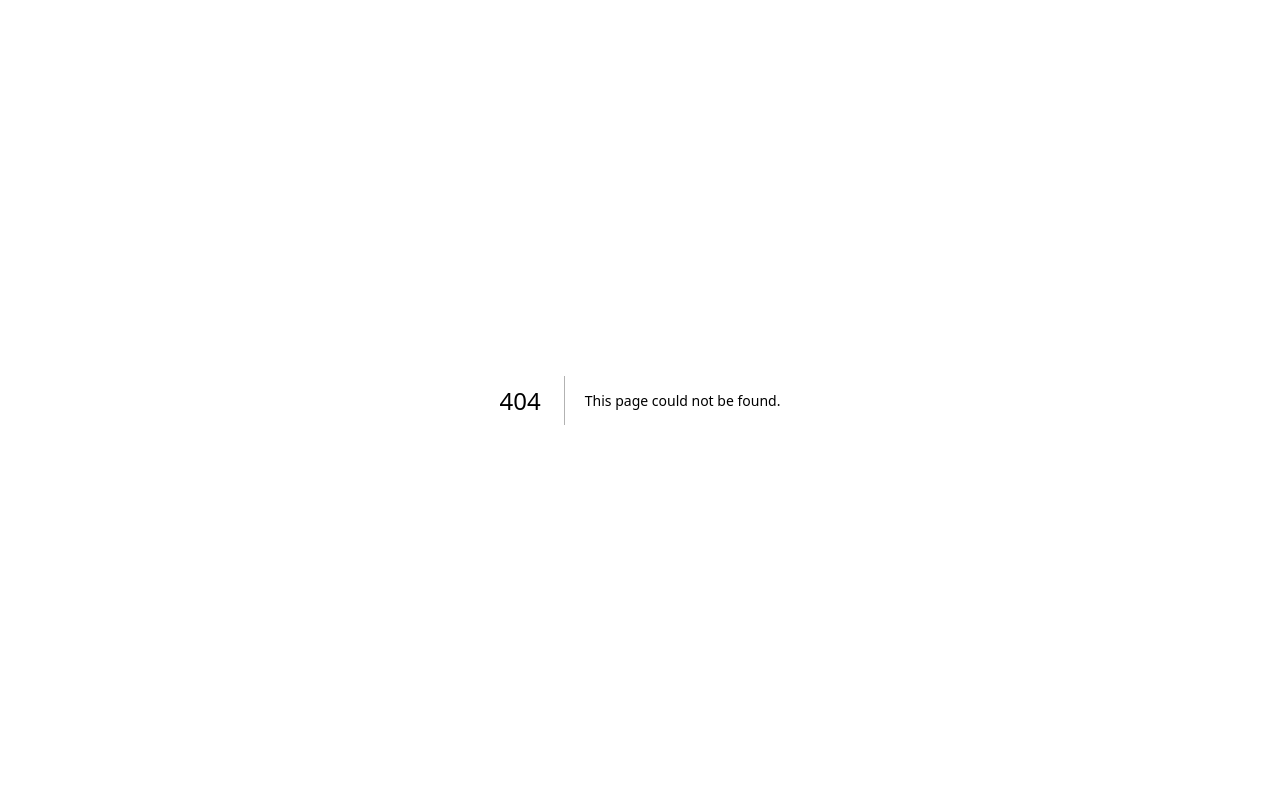
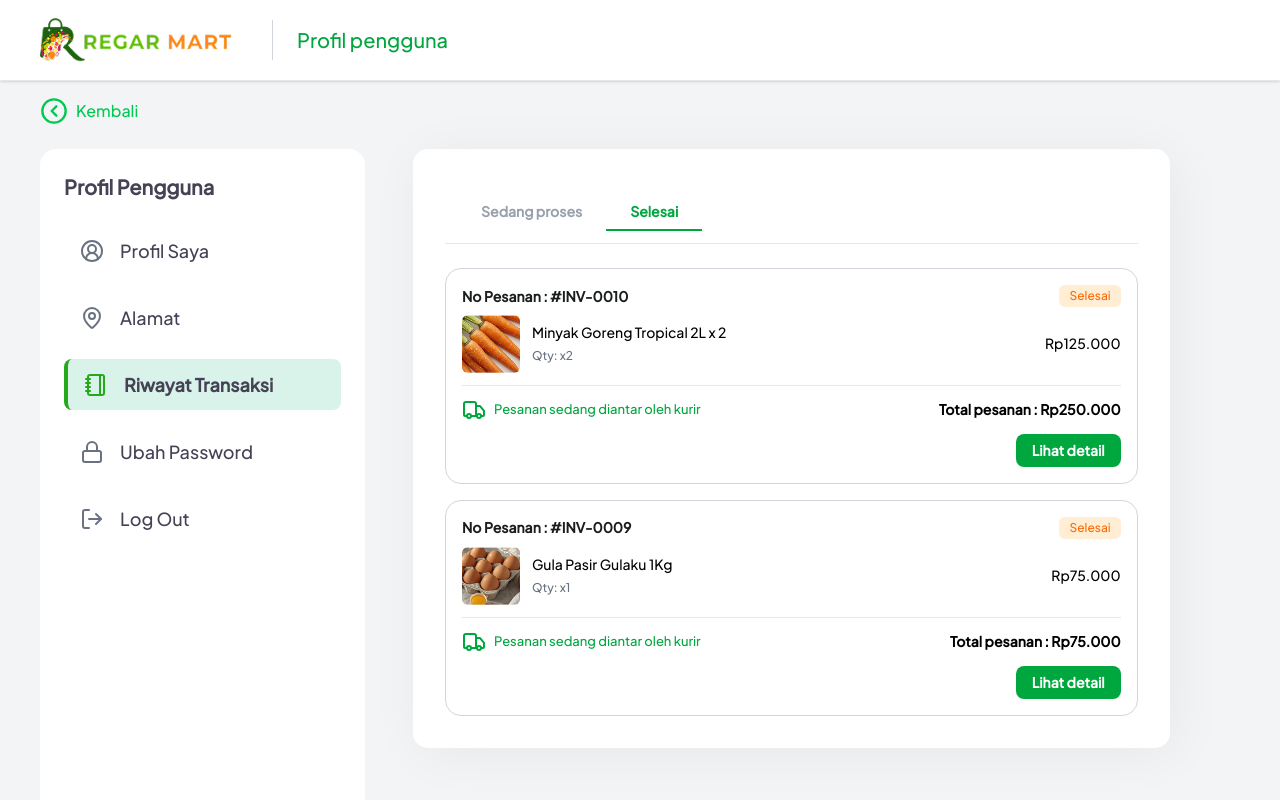
Before and after one commit to FlyHigh404/regarmart-ecommerce, a Next.js app: page /profil/riwayat-transaksi/transaksi-selesai in a window 1280 px wide. Before the commit this address had no page. Shown: the top 800 px of the page. Built offline with nearby package versions, Linux system fonts and the light colour scheme.

Commit message:
update profil riwayat transaksi

```diff
--- a/src/app/profil/password-baru/page.tsx
+++ b/src/app/profil/password-baru/page.tsx
@@ -57,7 +57,7 @@ export default function PasswordVerification() {
 
         {/* Tombol Konfirmasi */}
         <div className="flex justify-end mt-4">
-          <button className="bg-green-600 text-white font-bold py-2 px-6 rounded-lg">
+          <button className="bg-green-500 text-white font-bold hover:bg-green-700 py-2 px-6 rounded-lg">
             Konfirmasi
           </button>
         </div>
--- /dev/null
+++ b/src/app/profil/riwayat-transaksi/page.tsx
@@ -0,0 +1,14 @@
+"use client";
+
+import { useEffect } from "react";
+import { useRouter } from "next/navigation";
+
+export default function RiwayatTransaksiPage() {
+  const router = useRouter();
+
+  useEffect(() => {
+    router.replace("riwayat-transaksi/transaksi-diproses");
+  }, [router]);
+
+  return null;
+}
--- /dev/null
+++ b/src/app/profil/riwayat-transaksi/transaksi-diproses/page.tsx
@@ -0,0 +1,55 @@
+import CardOrder, { OrderProduct } from "@/components/CardOrder";
+import Link from "next/link";
+
+const ordersProcess = [
+  {
+    orderNumber: "#INV-0015",
+    status: "Sedang proses",
+    total: "Rp170.500",
+    product: {
+      id: "1",
+      name: "Beras Raja Platinum | Beras Slyp Super Quality | 10 Kilogram",
+      price: "Rp168.500",
+      qty: 1,
+      image: "/susu.png",
+    } as OrderProduct,
+  },
+];
+
+export default function TransaksiDiprosesPage() {
+  return (
+    <div className="w-[756.65px] rounded-[15px] bg-white p-8 font-jakarta"
+      style={{ boxShadow: "6px 6px 54px 0 rgba(0, 0, 0, 0.05)" }}
+    >
+      {/* Tabs */}
+      <div className="flex w-full text-center p-3 border-b border-gray-200 mb-6">
+        <Link
+          href="/profil/riwayat-transaksi/transaksi-diproses"
+          className="px-6 py-2 text-sm font-semibold text-green-600 border-b-2 border-green-600"
+        >
+          Sedang proses
+        </Link>
+        <Link
+          href="/profil/riwayat-transaksi/transaksi-selesai"
+          className="px-6 py-2 text-sm font-semibold text-gray-400 text-center p-3 hover:text-gray-600"
+        >
+          Selesai
+        </Link>
+      </div>
+
+      {/* List Order */}
+      <div className="space-y-4">
+        {ordersProcess.map((order, index) => (
+          <CardOrder
+            key={order.product.id}
+            index={index}
+            orderNumber={order.orderNumber}
+            status={order.status}
+            total={order.total}
+            product={order.product}
+          />
+        ))}
+      </div>
+    </div>
+  );
+}
--- /dev/null
+++ b/src/app/profil/riwayat-transaksi/transaksi-selesai/page.tsx
@@ -0,0 +1,68 @@
+import CardOrder, { OrderProduct } from "@/components/CardOrder";
+import Link from "next/link";
+
+const ordersDone = [
+  {
+    orderNumber: "#INV-0010",
+    status: "Selesai",
+    total: "Rp250.000",
+    product: {
+      id: "2",
+      name: "Minyak Goreng Tropical 2L x 2",
+      price: "Rp125.000",
+      qty: 2,
+      image: "/wortel.png",
+    } as OrderProduct,
+  },
+  {
+    orderNumber: "#INV-0009",
+    status: "Selesai",
+    total: "Rp75.000",
+    product: {
+      id: "3",
+      name: "Gula Pasir Gulaku 1Kg",
+      price: "Rp75.000",
+      qty: 1,
+      image: "/telur.png",
+    } as OrderProduct,
+  },
+];
+
+export default function TransaksiSelesaiPage() {
+  return (
+    <div
+      className="w-[756.65px] rounded-[15px] bg-white p-8 font-jakarta"
+      style={{ boxShadow: "6px 6px 54px 0 rgba(0, 0, 0, 0.05)" }}
+    >
+      {/* Tabs */}
+      <div className="flex w-full text-center p-3 border-b border-gray-200 mb-6">
+        <Link
+          href="/profil/riwayat-transaksi/transaksi-diproses"
+          className="px-6 py-2 text-sm font-semibold text-gray-400 hover:text-gray-600"
+        >
+          Sedang proses
+        </Link>
+        <Link
+          href="/profil/riwayat-transaksi/transaksi-diproses"
+          className="px-6 py-2 text-sm font-semibold text-green-600 border-b-2 border-green-600"
+        >
+          Selesai
+        </Link>
+      </div>
+
+      {/* List Order */}
+      <div className="space-y-4">
+        {ordersDone.map((order, index) => (
+          <CardOrder
+            key={order.product.id}
+            index={index}
+            orderNumber={order.orderNumber}
+            status={order.status}
+            total={order.total}
+            product={order.product}
+          />
+        ))}
+      </div>
+    </div>
+  );
+}
--- a/src/app/profil/ubah-password/page.tsx
+++ b/src/app/profil/ubah-password/page.tsx
@@ -39,7 +39,7 @@ export default function PasswordVerification() {
         {/* Tombol Lanjutkan */}
         <div className="flex justify-end mt-4">
         <Link href="/profil/password-baru">
-          <button className="bg-green-600 text-white font-bold py-2 px-6 rounded-lg">
+          <button className="bg-green-500 text-white font-bold hover:bg-green-700 py-2 px-6 rounded-lg">
             Lanjutkan
           </button>
         </Link>
--- /dev/null
+++ b/src/components/CardOrder.tsx
@@ -0,0 +1,88 @@
+import { Truck } from "lucide-react";
+import Image from "next/image";
+import React from "react";
+
+export interface OrderProduct {
+  id: string;
+  name: string;
+  price: string;
+  qty: number;
+  image: string;
+}
+
+interface CardOrderProps {
+  index: number;
+  orderNumber: string;
+  status: string;
+  total: string;
+  product: OrderProduct;
+}
+
+const CardOrder: React.FC<CardOrderProps> = ({
+  index,
+  orderNumber,
+  status,
+  total,
+  product,
+}) => {
+  return (
+    <div
+      key={product.id}
+      className="border border-gray-300 p-4 rounded-2xl relative
+                 hover:border-green-500 hover:shadow-sm
+                 focus-within:border-green-500 focus-within:shadow-md focus-within:shadow-green-200
+                 transition-all-duration-500 group animate-card-appear font-jakarta"
+      style={{ animationDelay: `${900 + index * 200}ms` }}
+    >
+      {/* Nomor Pesanan + Status */}
+      <div className="flex items-center justify-between mb-2">
+        <div className="text-[14px] font-bold text-[#1B1F1B]">
+          No Pesanan : <span>{orderNumber}</span>
+        </div>
+        <div className="inline-flex items-center justify-center rounded-md bg-orange-100 px-2.5 py-0.5 text-[12px] font-medium text-orange-500">
+          {status}
+        </div>
+      </div>
+
+      {/* Produk */}
+      <div className="flex items-center gap-3">
+        <Image
+          src={product.image || "/placeholder.svg"}
+          alt={product.name}
+          width={58}
+          height={58}
+          className="h-[57.934px] w-[57.934px] flex-shrink-0 rounded-md object-cover transition-transform duration-500 group-hover:scale-110"
+        />
+        <div className="flex-1">
+          <div className="text-[14px] font-medium text-black">
+            {product.name}
+          </div>
+          <div className="mt-1 text-[12px] text-gray-500">Qty: x{product.qty}</div>
+        </div>
+        <div className="text-[14px] font-medium text-black">{product.price}</div>
+      </div>
+
+      <hr className="my-3 border-gray-200" />
+
+      {/* Total + Info */}
+      <div className="flex flex-col gap-2 sm:flex-row sm:items-center sm:justify-between">
+        <div className="flex items-center gap-2 text-[13px] text-green-600">
+          <Truck className="w-6 h-6 text-green-600" />
+          <span>Pesanan sedang diantar oleh kurir</span>
+        </div>
+        <div className="text-[14px] font-bold text-black">
+          Total pesanan : {total}
+        </div>
+      </div>
+
+      {/* Button */}
+      <div className="mt-3 text-right">
+        <button className="rounded-lg bg-green-600 px-4 py-1.5 text-[14px] font-semibold text-white hover:bg-green-700 transition-all duration-300 hover:shadow-lg transform hover:scale-105 active:scale-95">
+          Lihat detail
+        </button>
+      </div>
+    </div>
+  );
+};
+
+export default CardOrder;
--- a/src/components/ProfilSide.tsx
+++ b/src/components/ProfilSide.tsx
@@ -7,7 +7,7 @@ import React from 'react';
 const navItems = [
   { name: 'Profil Saya', href: '/profil', icon: UserCircle2, children: ['/profil/editprofil'] },
   { name: 'Alamat', href: '/profil/alamat', icon: MapPin },
-  { name: 'Riwayat Transaksi', href: '/profil/riwayat-transaksi', icon: Notebook },
+  { name: 'Riwayat Transaksi', href: '/profil/riwayat-transaksi', icon: Notebook, children: ['/profil/riwayat-transaksi/transaksi-diproses', '/profil/riwayat-transaksi/transaksi-selesai']},
   { name: 'Ubah Password', href: '/profil/ubah-password', icon: Lock, children: ['/profil/password-baru'] },
   { name: 'Log Out', href: '/logout', icon: LogOut },
 ];
```
